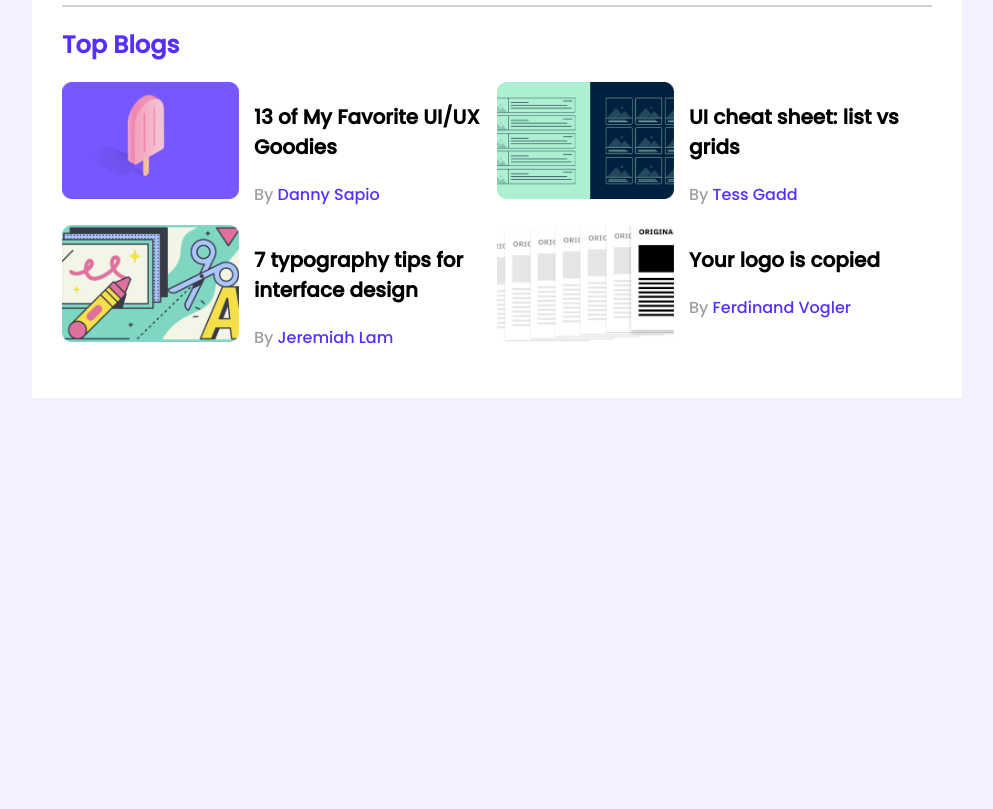
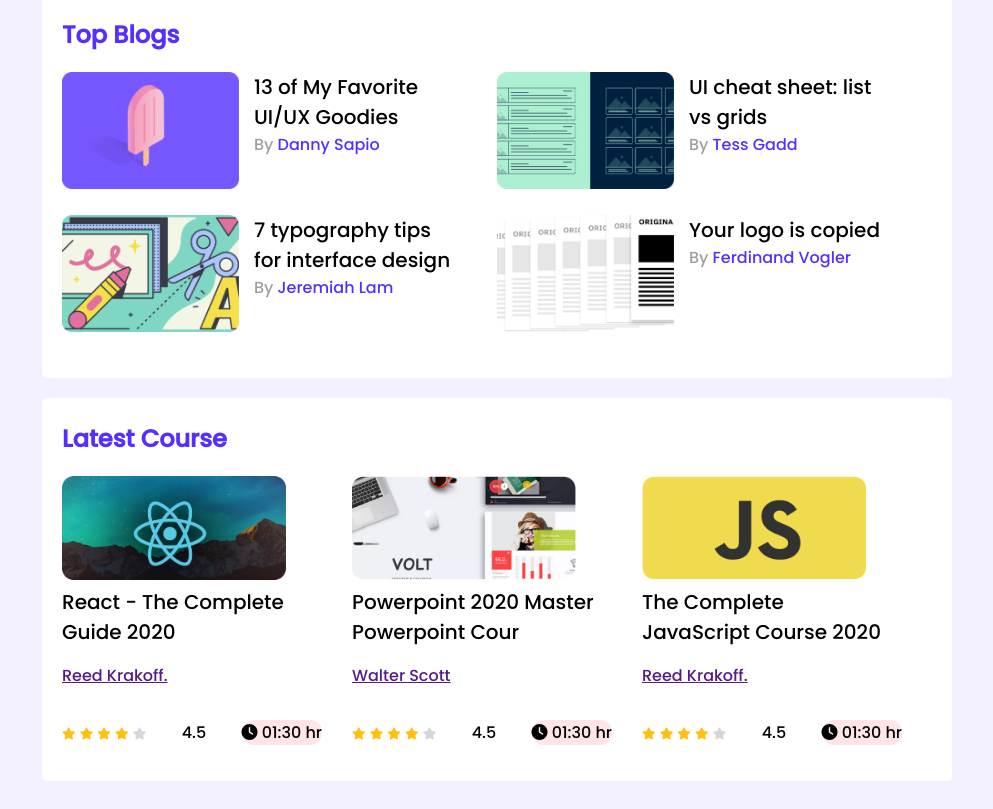
Before and after one commit to khaled39ab/A-Responsive-Page, a plain HTML site: page index.html in a window 1280 px wide. Shown: the part 299-1108 px from the top of the page, without its empty margins (143-1136 px from the left). Before the commit the page ends 800 px from the top, so only its background shows below. Drawn offline with Linux system fonts and the light colour scheme.

Commit message:
Complete page done

```diff
--- a/index.html
+++ b/index.html
@@ -5,6 +5,9 @@
     <meta charset="UTF-8">
     <meta http-equiv="X-UA-Compatible" content="IE=edge">
     <meta name="viewport" content="width=device-width, initial-scale=1.0">
+    <!-- Font Awesome -->
+    <script src="https://kit.fontawesome.com/2a4cd010a3.js" crossorigin="anonymous"></script>
+    <!-- Style sheets -->
     <link rel="stylesheet" href="style.css">
     <title>A Responsive Page</title>
 </head>
@@ -87,7 +90,74 @@
             </div>
             <!-- Top blog section end -->
         </section>
-
+        <section class="container">
+            <h2 class="section-title">Latest Course</h2>
+            <article class="course-container">
+                <div class="course">
+                    <img src="Images/courses/course-1.png" alt="">
+                    <h2 class="course-title">React - The Complete Guide 2020</h2>
+                    <p class="teacher">
+                        <a href="">Reed Krakoff.</a>
+                    </p>
+                    <div class="icon-container">
+                        <div>
+                            <i class="fa-solid fa-star filled"></i>
+                            <i class="fa-solid fa-star filled"></i>
+                            <i class="fa-solid fa-star filled"></i>
+                            <i class="fa-solid fa-star filled"></i>
+                            <i class="fa-solid fa-star empty"></i>
+                        </div>
+                        <p>4.5</p>
+                        <div class="duration">
+                            <i class="fa-solid fa-clock"></i>
+                            01:30 hr
+                        </div>
+                    </div>
+                </div>
+                <div class="course">
+                    <img src="Images/courses/course-2.png" alt="">
+                    <h2 class="course-title">Powerpoint 2020 Master Powerpoint Cour</h2>
+                    <p class="teacher">
+                        <a href="">Walter Scott</a>
+                    </p>
+                    <div class="icon-container">
+                        <div>
+                            <i class="fa-solid fa-star filled"></i>
+                            <i class="fa-solid fa-star filled"></i>
+                            <i class="fa-solid fa-star filled"></i>
+                            <i class="fa-solid fa-star filled"></i>
+                            <i class="fa-solid fa-star empty"></i>
+                        </div>
+                        <p>4.5</p>
+                        <div class="duration">
+                            <i class="fa-solid fa-clock"></i>
+                            01:30 hr
+                        </div>
+                    </div>
+                </div>
+                <div class="course">
+                    <img src="Images/courses/course-3.png" alt="">
+                    <h2 class="course-title">The Complete JavaScript Course 2020</h2>
+                    <p class="teacher">
+                        <a href="">Reed Krakoff.</a>
+                    </p>
+                    <div class="icon-container">
+                        <div>
+                            <i class="fa-solid fa-star filled"></i>
+                            <i class="fa-solid fa-star filled"></i>
+                            <i class="fa-solid fa-star filled"></i>
+                            <i class="fa-solid fa-star filled"></i>
+                            <i class="fa-solid fa-star empty"></i>
+                        </div>
+                        <p>4.5</p>
+                        <div class="duration">
+                            <i class="fa-solid fa-clock"></i>
+                            01:30 hr
+                        </div>
+                    </div>
+                </div>
+            </article>
+        </section>
 
     </main>
 
--- a/style.css
+++ b/style.css
@@ -9,12 +9,15 @@ body{
 }
 main{
     display: flex;
-    justify-content: center;
+    flex-direction: column;
+    align-items: center;
 }
 .container{
     width: 870px;
     background-color: #FFFFFF;
-    padding: 30px;
+    padding: 20px;
+    margin-bottom: 20px;
+    border-radius: 5px;
 }
 hr{
     border: 1px solid #D1D1D1;
@@ -50,7 +53,6 @@ hr{
 .blogs{
     display: grid;
     grid-template-columns: repeat(2, 1fr);
-    /* grid-row-gap: 45px; */
 }
 .blog{
     display: flex;
@@ -64,12 +66,62 @@ hr{
 }
 .blog-title{
     font-size: 20px;
+    font-weight: 500;
+    padding-right: 20px;
+    margin-top: 0;
+    margin-bottom: 0;
+    margin-right: 20px;
 }
 .blog-author{
     color: #9F9F9F;
     font-size: 16px;
+    margin-top: 0;
 }
 .blog-author a{
     text-decoration: none;
     color: #562EFF;
 }
+
+
+/* Latest course styles */
+.course-container{
+    display: grid;
+    grid-template-columns: repeat(3, 1fr);
+    /* grid-column-gap: 24px; */
+}
+/* .course{
+    padding-right: 15px;
+} */
+.course img{
+    width: 224px;
+    height: 104px;
+}
+.course-title{
+    font-size: 20px;
+    font-weight: 500;
+    padding-right: 20px;
+    margin-top: 0;
+    margin-bottom: 0;
+    margin-right: 20px;
+}
+.fa-star{
+    font-size: 12px;
+}
+.fa-star.filled{
+    color: #FFC014;
+}
+.fa-star.empty{
+    color: #AEAEAE;
+    opacity: 0.5;
+}
+
+.icon-container{
+    display: flex;
+    align-items: center;
+    justify-content: space-between;
+    padding-right: 30px;
+}
+.duration{
+    background-color: #FFE4E8;
+    border-radius: 12px;
+}
```
